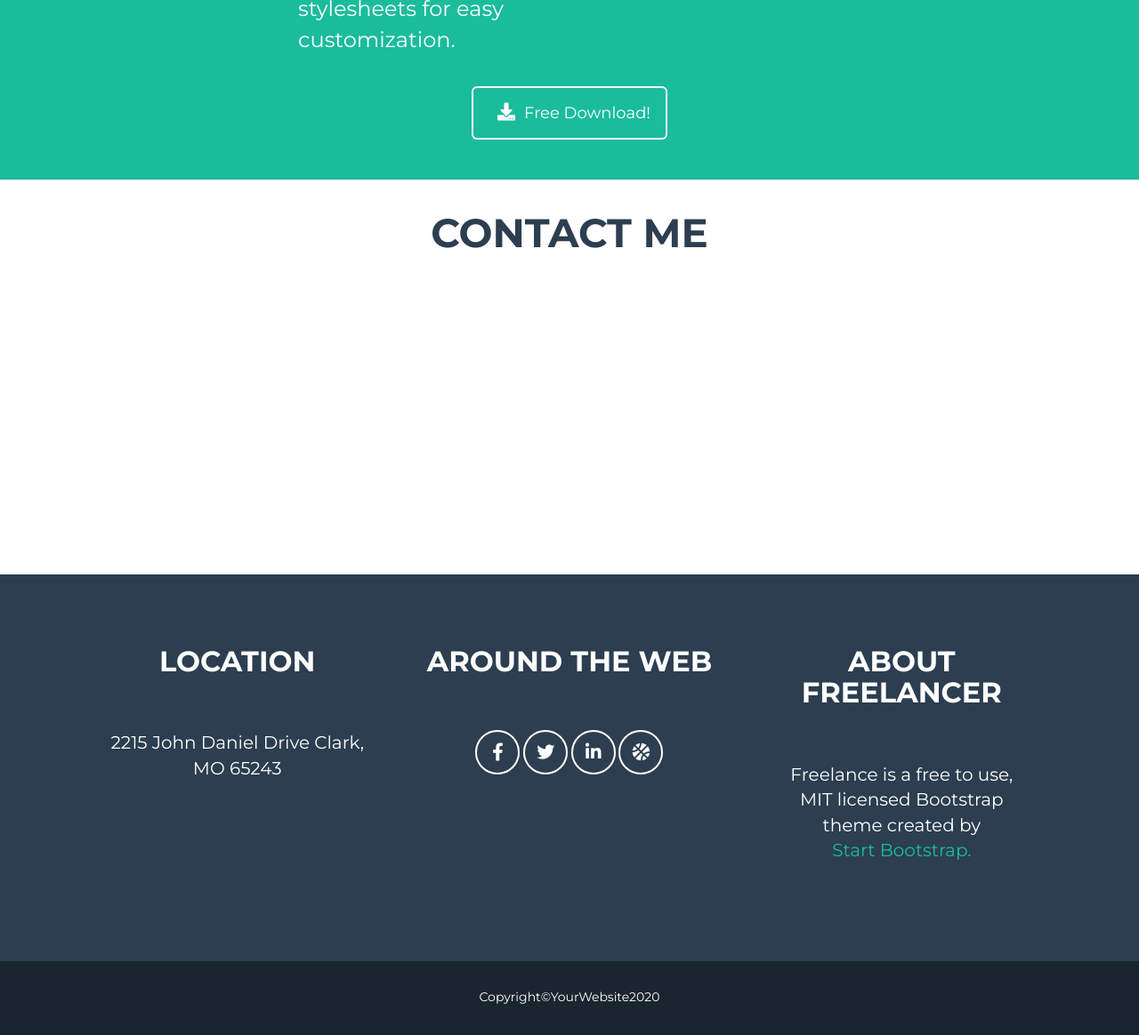
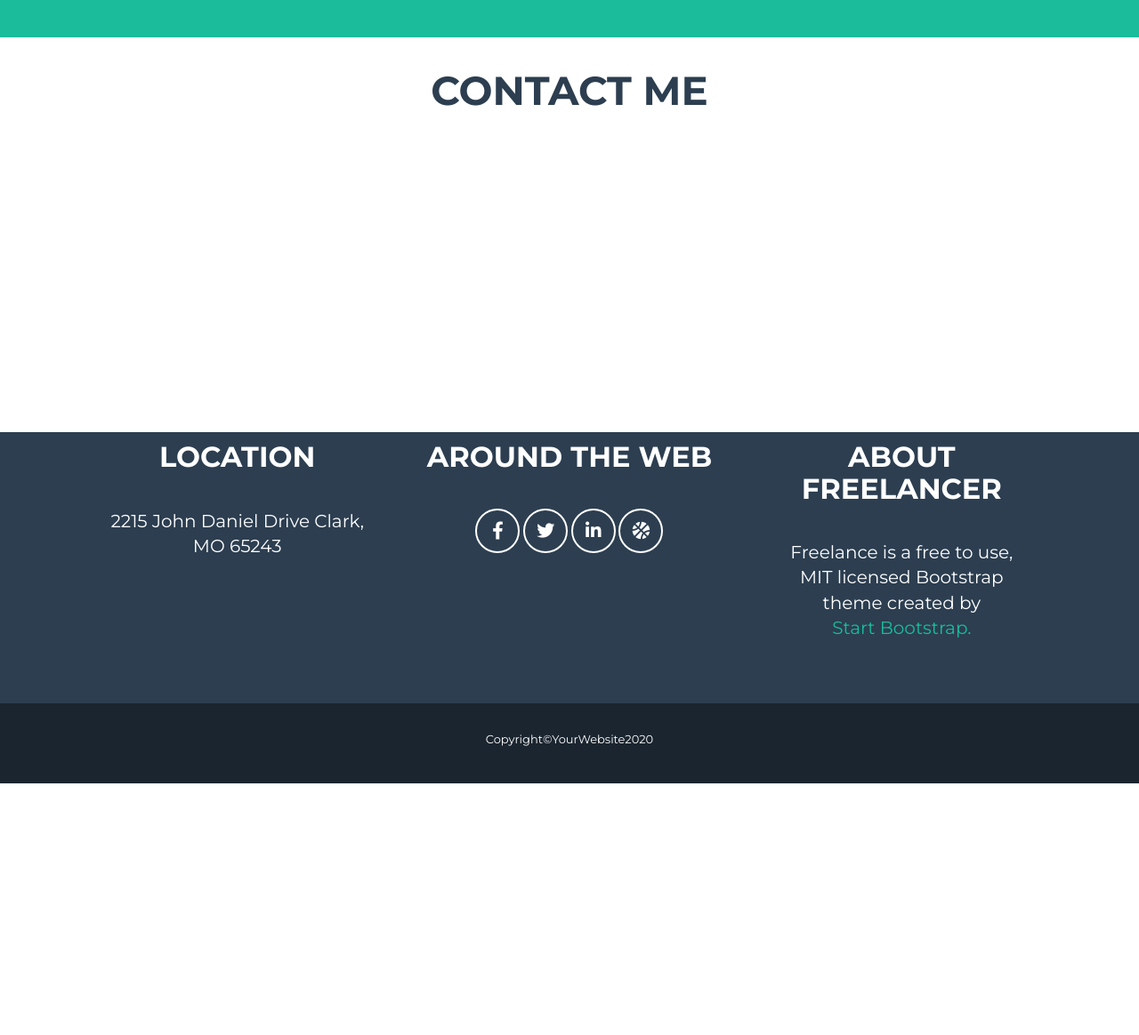
Before and after one commit to matteorascioni/html-css-bootstrap-freelancer, a plain HTML site: page index.html in a window 1280 px wide. Shown: the part 2197-3361 px from the top of the page at 89% size. After the commit the page ends 3078 px from the top, so only its background shows below. Drawn offline with nearby package versions, Linux system fonts and the light colour scheme.

Commit message:
rimasta solo parte dei contatti da completare (medie query completate)

```diff
--- a/css/style.css
+++ b/css/style.css
@@ -162,7 +162,6 @@ Body {
     }
 
     .mid-main button {
-        width: 200px;
         height: 70px;
         margin-bottom: 45px;
         border: 2px solid #fff;
@@ -204,7 +203,7 @@ Body {
         background: #2c3e50;
     }
 
-    .top-footer h2 {
+    .top-footer h4 {
         font-size: 25px;
         font-weight: 700;
         text-transform: uppercase;
@@ -340,7 +339,7 @@ Body {
     }
 
     .mid-main button {
-        width: 200px;
+        width: 220px;
         height: 70px;
         margin-bottom: 45px;
         border: 2px solid #fff;
@@ -537,7 +536,7 @@ Body {
     }
 
     .mid-main button {
-        width: 200px;
+        width: 220px;
         height: 70px;
         margin-bottom: 45px;
         border: 2px solid #fff;
@@ -585,7 +584,7 @@ Body {
         background: #2c3e50;
     }
 
-    .top-footer h2 {
+    .top-footer h4 {
         font-size: 25px;
         font-weight: 700;
         text-transform: uppercase;
@@ -605,6 +604,11 @@ Body {
         border: 1px solid #fff;
         border-radius: 100%;
         color: #fff;
+    }
+
+    .top-footer i:hover {
+        background: #fff;
+        color: #2c3e50;
     }
 
     .top-footer p {
@@ -724,9 +728,9 @@ Body {
     }
 
     .mid-main p {
+        font-size: 19px;
+        margin-bottom: 35px;
         text-align: left;
-        font-size: 24px;
-        margin-bottom: 35px;
     }
 
     .mid-main button {
@@ -778,12 +782,12 @@ Body {
         background: #2c3e50;
     }
 
-    .top-footer h2 {
+    .top-footer h4 {
         font-size: 32px;
         font-weight: 700;
         text-transform: uppercase;
-        padding-top: 60px;
-        margin-bottom: 60px;
+
+        margin-bottom: 40px;
     }
 
     .top-f-h2 {
@@ -808,7 +812,7 @@ Body {
 
     .top-footer p {
         font-size: 20px;
-        margin-bottom: 110px;
+        margin-bottom: 70px;
     }
 
     .top-footer p a {
@@ -817,7 +821,7 @@ Body {
 
     /* Low footer */
     .low-footer p  {
-        font-size: 14px;
+        font-size: 13px;
         line-height: 80px;
     }
 }
--- a/index.html
+++ b/index.html
@@ -139,7 +139,7 @@
                     </div>
                 </div>
                 <div class="row">
-                    <div class="col-xs-6 col-xs-offset-3 col-sm-4 col-sm-offset-4">
+                    <div class="col-xs-12 col-sm-6 col-sm-offset-3">
                         <button type="button" class="btn btn-mid btn-primary btn-lg"><i class="fas fa-download"></i>Free Download!
                         </button>
                     </div>
@@ -199,12 +199,12 @@
             <div class="top-footer col-xs-12 col-sm-12 col-md-12 col-lg-12">
                 <div class="row">
                     <div class="col-xs-12 col-sm-4 col-md-4 col-lg-3 col-lg-offset-1">
-                        <h2 class="top-f-h2">Location</h2>
+                        <h4 class="top-f-h2">Location</h4>
                         <p>2215 John Daniel Drive
                             Clark, MO 65243 </p>
                     </div>
                     <div class="col-xs-12 col-sm-4 col-md-4 col-lg-4">
-                        <h2>Around the web</h2>
+                        <h4>Around the web</h4>
                         <a href="#">
                             <i class="fab fa-facebook-f"></i>
                             <i class="fab fa-twitter"></i>
@@ -213,7 +213,7 @@
                         </a>
                     </div>
                     <div class="col-xs-12 col-sm-4 col-md-4 col-lg-3">
-                        <h2>About freelancer</h2>
+                        <h4>About freelancer</h4>
                         <p>Freelance is a free to use, MIT licensed Bootstrap theme created by<br><a href="#">Start Bootstrap.</a></p>
                     </div>
                 </div>
```
